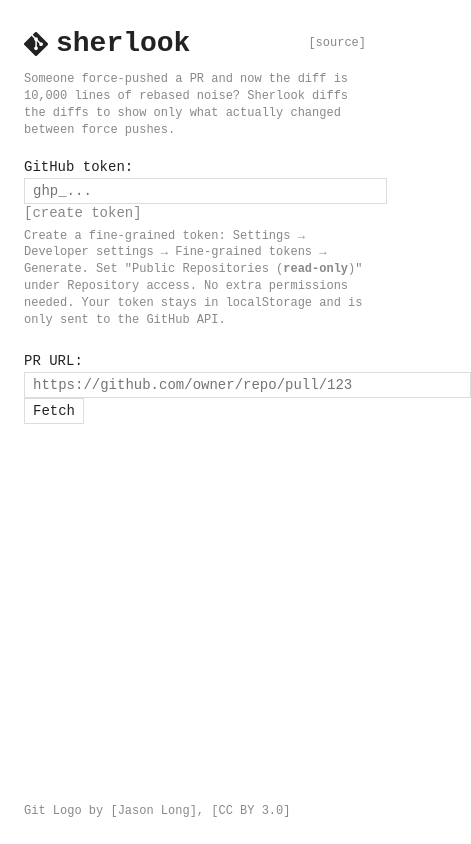
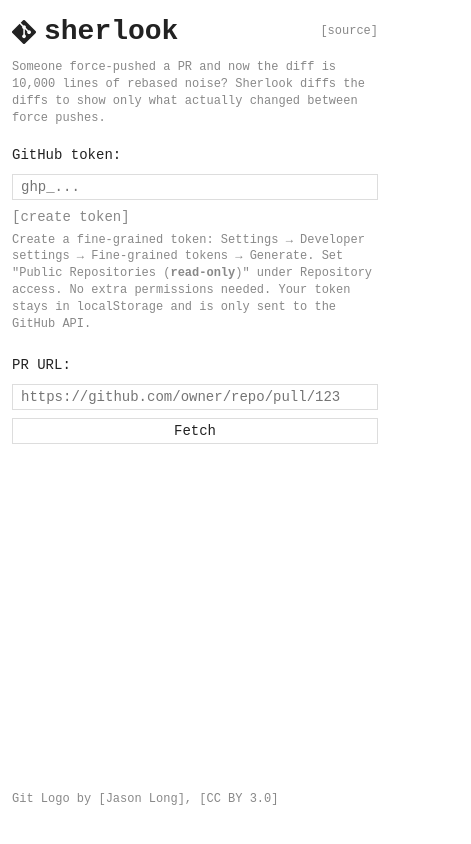
Before and after one commit to nvartolomei/sherlook, a React (Vite) app: page / in a window 390 px wide. Shown: the whole page, 471 px wide, since content can reach past the window. Built offline with nearby package versions, Linux system fonts and the light colour scheme.

Commit message:
mobile responsive layout

```diff
--- a/src/App.css
+++ b/src/App.css
@@ -40,7 +40,7 @@
 }
 
 html {
-  overflow-x: hidden;
+  overflow-x: auto;
 }
 
 body {
@@ -122,6 +122,27 @@
   margin-bottom: 24px;
 }
 
+.pr-input-row {
+  display: flex;
+  align-items: center;
+  gap: 8px;
+}
+
+@media (max-width: 600px) {
+  body {
+    padding: 12px;
+  }
+  .pr-input-row {
+    flex-direction: column;
+    align-items: stretch;
+  }
+}
+
+.pr-input-row input {
+  flex: 1;
+  min-width: 0;
+}
+
 .helper {
   font-size: var(--font-sm);
   color: var(--text-dim);
@@ -138,6 +159,10 @@
 
 .dim {
   color: var(--text-dim);
+}
+
+.timeline-wrapper {
+  overflow-x: auto;
 }
 
 .timeline {
@@ -200,6 +225,7 @@
   flex-wrap: wrap;
   gap: 4px;
   margin-bottom: 8px;
+  overflow-x: auto;
 }
 
 .file-entry {
--- a/src/App.tsx
+++ b/src/App.tsx
@@ -314,18 +314,17 @@
 
       <form onSubmit={handleSubmit}>
         <div className="section">
-          <label>
-            GitHub token:{' '}
+          <div className="pr-input-row">
+            <label htmlFor="gh-token-input">GitHub token:</label>
             <input
+              id="gh-token-input"
               type="password"
               value={token}
               onChange={(e) => setToken(e.target.value)}
-              size={40}
               placeholder="ghp_..."
             />
-          </label>
-          {' '}
             <ExtLink href="https://github.com/settings/personal-access-tokens/new">create token</ExtLink>
+          </div>
           <div className="helper">
             Create a fine-grained token: Settings &rarr; Developer settings &rarr; Fine-grained
             tokens &rarr; Generate. Set "Public Repositories (<strong>read-only</strong>)" under Repository access.
@@ -333,18 +332,15 @@
           </div>
         </div>
 
-        <div className="section">
-          <label>
-            PR URL:{' '}
+        <div className="section pr-input-row">
+          <label htmlFor="pr-url-input">PR URL:</label>
           <input
+            id="pr-url-input"
             type="text"
             value={prUrl}
             onChange={(e) => setPrUrl(e.target.value)}
-              size={50}
             placeholder="https://github.com/owner/repo/pull/123"
           />
-          </label>
-          {' '}
           <button type="submit">Fetch</button>
         </div>
       </form>
@@ -352,6 +348,7 @@
       {!prData && !loading && getRecentPrs().length > 0 && (
         <div className="section">
           <h2>## recently reviewed</h2>
+          <div className="timeline-wrapper">
           <table className="timeline">
             <thead>
               <tr>
@@ -372,6 +369,7 @@
             </tbody>
           </table>
           </div>
+        </div>
       )}
 
       {(loading || timeline.length > 0 || (prUrl && !token.trim()) || error) && (
@@ -388,6 +386,7 @@
               <span key={label}><strong>{label}</strong>&nbsp;=&nbsp;{desc}</span>
             )}
           </div>
+          <div className="timeline-wrapper">
           <table className="timeline">
             <thead>
               <tr>
@@ -419,6 +418,7 @@
               ))}
             </tbody>
           </table>
+          </div>
           </>)}
         </div>
       )}
```
Lines whose indentation alone changed are shown as unchanged.
